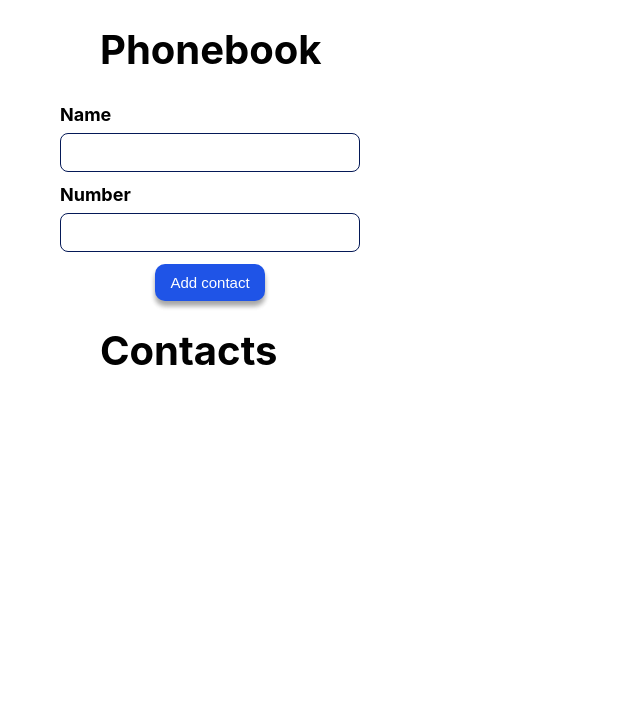
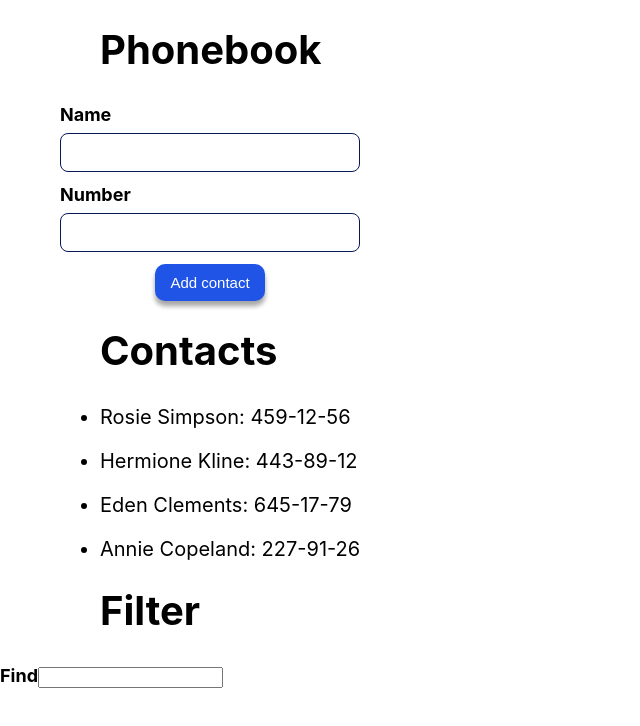
Before and after one commit to Yuliia-Zinchuk/goit-react-hw-02-phonebook, a React (Create React App) app: page / in a window 1280 px wide. Shown: the top 726 px of the page, without its empty margins (0-640 px from the left). Built offline with nearby package versions, Linux system fonts and the light colour scheme.

Commit message:
add filter

```diff
--- a/src/components/App.jsx
+++ b/src/components/App.jsx
@@ -3,12 +3,19 @@ import { nanoid } from 'nanoid';
 import { ContactsForm } from './ContactsForm/ContactsForm';
 import { ContactsList } from './ContactsList/ContactsList';
 import { Section } from './Section/Section';
+import { Filter } from './Filter/Filter';
 
 export class App extends Component {
   state = {
-    contacts: [],
+    contacts: [
+      { id: 'id-1', name: 'Rosie Simpson', number: '459-12-56' },
+      { id: 'id-2', name: 'Hermione Kline', number: '443-89-12' },
+      { id: 'id-3', name: 'Eden Clements', number: '645-17-79' },
+      { id: 'id-4', name: 'Annie Copeland', number: '227-91-26' },
+    ],
+    filter: '',
     name: '',
-    // number: '',
+    number: '',
   };
 
   onAddTaco = data => {
@@ -24,9 +31,26 @@ export class App extends Component {
     }));
   };
 
-  // handleNameChange = e => {
-  //   this.setState({ name: e.target.value });
-  // };
+  handleChange = e => {
+    const { name, value } = e.target;
+    console.log(e.target);
+    console.log(e.target.name);
+    console.log(e.target.value);
+    // this.setState({
+    //   [e.target.name]: e.target.value,
+    // });
+    this.setState({
+      filter: value,
+      //[name]: value,
+    });
+  };
+
+  onFilter = data => {
+    console.log(data);
+
+    // handleNameChange = e => {
+    //   this.setState({ name: e.target.value });
+  };
 
   render() {
     const { contacts } = this.state;
@@ -48,7 +72,33 @@ export class App extends Component {
           );
         })} */}
         <Section title="Contacts">
-          {contacts && <ContactsList contacts={contacts} />}
+          {contacts && (
+            <ContactsList contacts={contacts} filter={this.state.filter} />
+          )}
+        </Section>
+
+        {/* <label>
+          <span>Find</span>
+          <input
+            onChange={this.handleChange}
+            type="text"
+            name="name"
+
+            pattern="^[a-zA-Zа-яА-Я]+(([' -][a-zA-Zа-яА-Я ])?[a-zA-Zа-яА-Я]*)*$"
+            title="Name may contain only letters, apostrophe, dash and spaces. For example Adrian, Jacob Mercer, Charles de Batz de Castelmore d'Artagnan"
+            required
+
+          />
+        </label> */}
+
+        <Section title="Filter">
+          {
+            <Filter
+              handleChange={this.handleChange}
+              // contacts={this.state.contacts}
+              // filter={this.state.filter}
+            />
+          }
         </Section>
       </>
     );
--- a/src/components/ContactsList/ContactsList.jsx
+++ b/src/components/ContactsList/ContactsList.jsx
@@ -8,23 +8,28 @@
 
 import { ContactsListItem } from './ContactsListItem';
 import css from './ContactsList.module.css';
-export const ContactsList = ({ contacts }) => {
+export const ContactsList = ({ contacts, filter }) => {
   return (
     <>
       <ul className={css.contacts_list}>
-        <ContactsListItem contacts={contacts} />
+        <ContactsListItem
+          contacts={contacts.filter(contact => contact.name.includes(filter))}
+        />
       </ul>
     </>
   );
 };
 
+//---------------было до фильтрации
+
+// import { ContactsListItem } from './ContactsListItem';
+// import css from './ContactsList.module.css';
 // export const ContactsList = ({ contacts }) => {
-//   return contacts.map(contact => {
-//     <span>
-
-//       {/* key={contact.id} */}
-//       {contact.name}
-//       {contact.number}
-//     </span>;
-//   });
+//   return (
+//     <>
+//       <ul className={css.contacts_list}>
+//         <ContactsListItem contacts={contacts} />
+//       </ul>
+//     </>
+//   );
 // };
--- /dev/null
+++ b/src/components/Filter/Filter.jsx
@@ -0,0 +1,42 @@
+import PropTypes from 'prop-types';
+//import css from './Section.module.css';
+// export const Section = ({ title, children }) => {
+//   return (
+//     <>
+//       <section className={css.Section}>
+//         <h1 className={css.title}>{title}</h1>
+//         {children}
+//       </section>
+//     </>
+//   );
+// };
+
+export const Filter = ({ handleChange }) => {
+  return (
+    <>
+      <label>
+        <span>Find</span>
+        <input
+          onChange={handleChange}
+          type="text"
+          name="name"
+          // value={this.state.filter}
+
+          // value={name}
+        />
+      </label>
+    </>
+  );
+};
+//------код с фильтрацией
+// export const Filter = ({ contacts, filter }) => {
+//   return (
+//     <>
+//       <ul>
+//         <ContactsListItem
+//           contacts={contacts.filter(contact => contact.name.includes(filter))}
+//         />
+//       </ul>
+//     </>
+//   );
+// };
```
